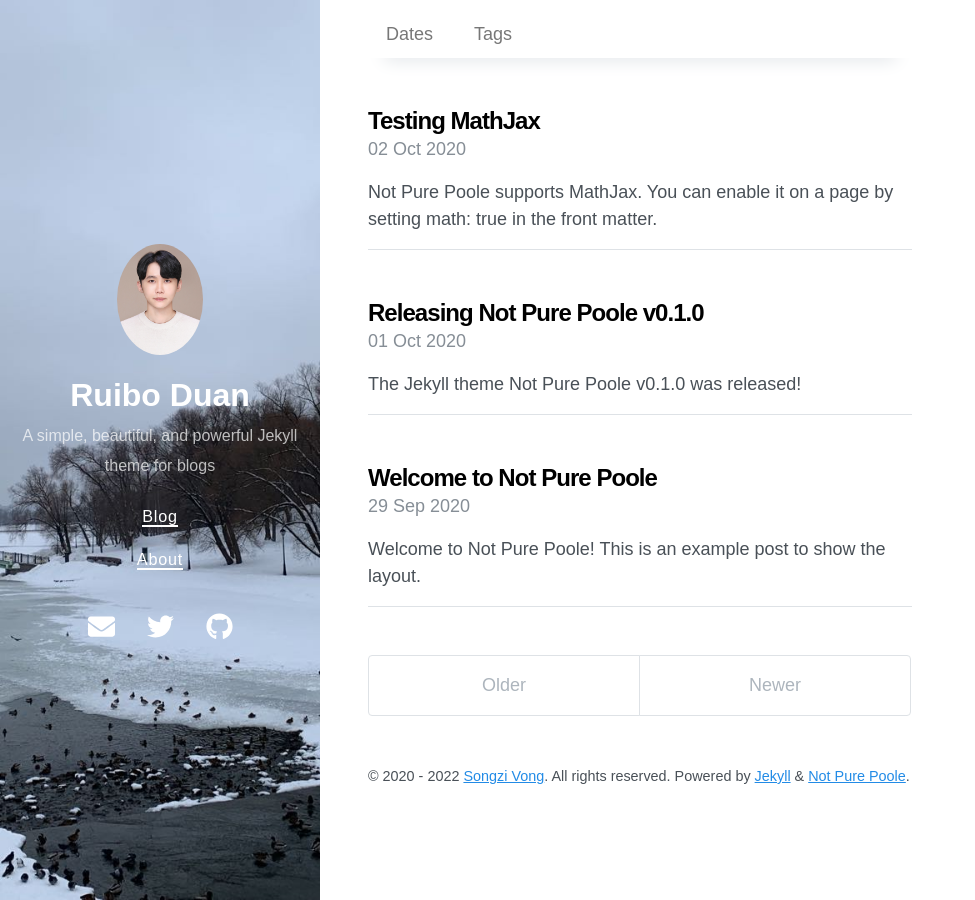
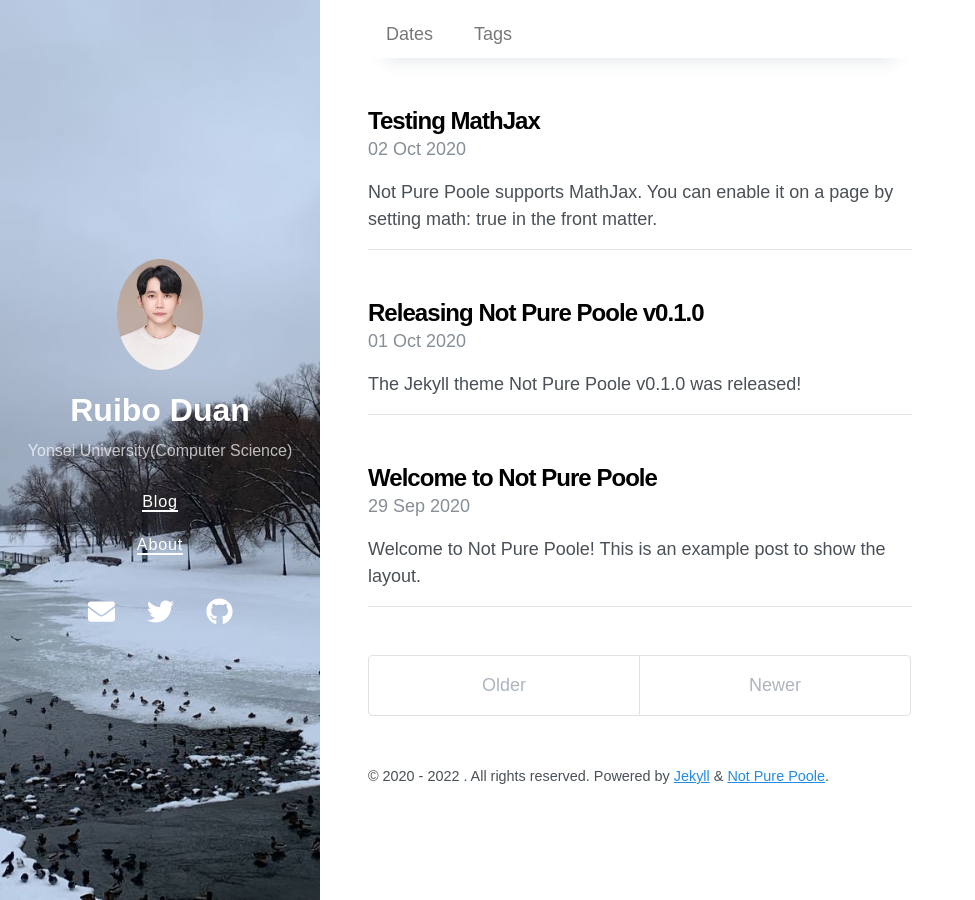
Before and after one commit to ruibo5/ruibo5.github.io, a Jekyll site: the page built from index.html, in a window 1280 px wide. Shown: the whole page, without its empty margins (0-975 px from the left). Built offline with Jekyll 4.4.1, drawn with Linux system fonts in a browser that asks for light colours; nearby versions of some CDN libraries; the list of posts is cut into pages by our own code.

Commit message:
Update _config.yml

```diff
--- a/_config.yml
+++ b/_config.yml
@@ -1,7 +1,7 @@
 # Setup
 title: Ruibo Duan
-description: A simple, beautiful, and powerful Jekyll theme for blogs
-url: https://vszhub.github.io
+description: Yonsei University(Computer Science)
+url: https://ruibo5.github.io
 avatar: /avatar.jpeg
 paginate: 5
 permalink: pretty
@@ -51,9 +51,3 @@ sass:
 
 # Replace this value and uncomment to enable Disqus
 # disqus: xxxxxx
-
-# Specify the author for blog posts
-author:
-  name: Songzi Vong
-  url: https://github.com/vszhub/
-  email: vszhub@gmail.com
```
